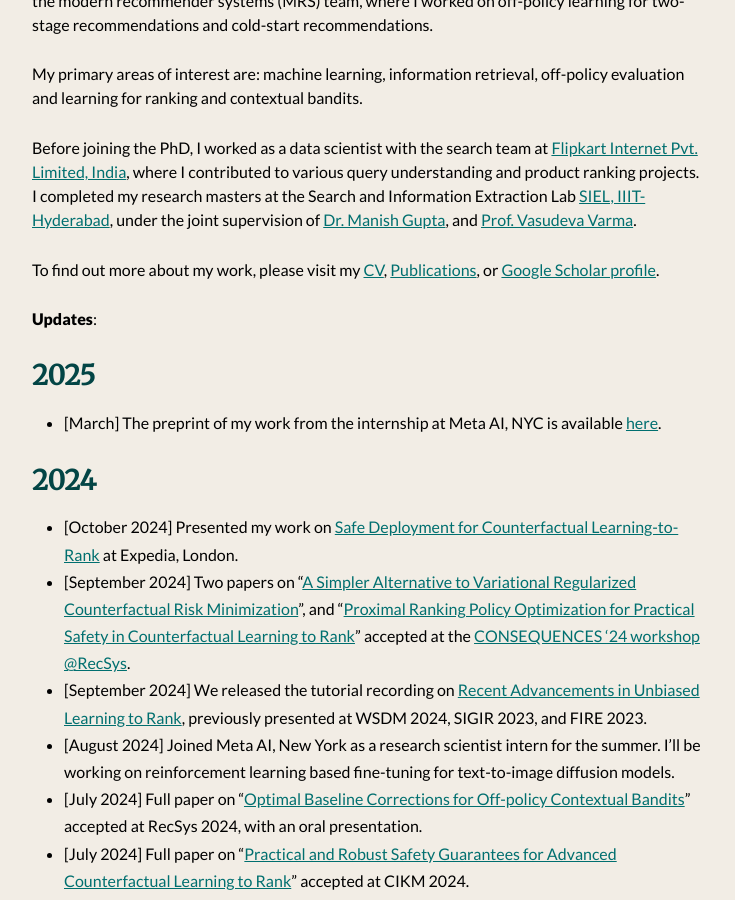
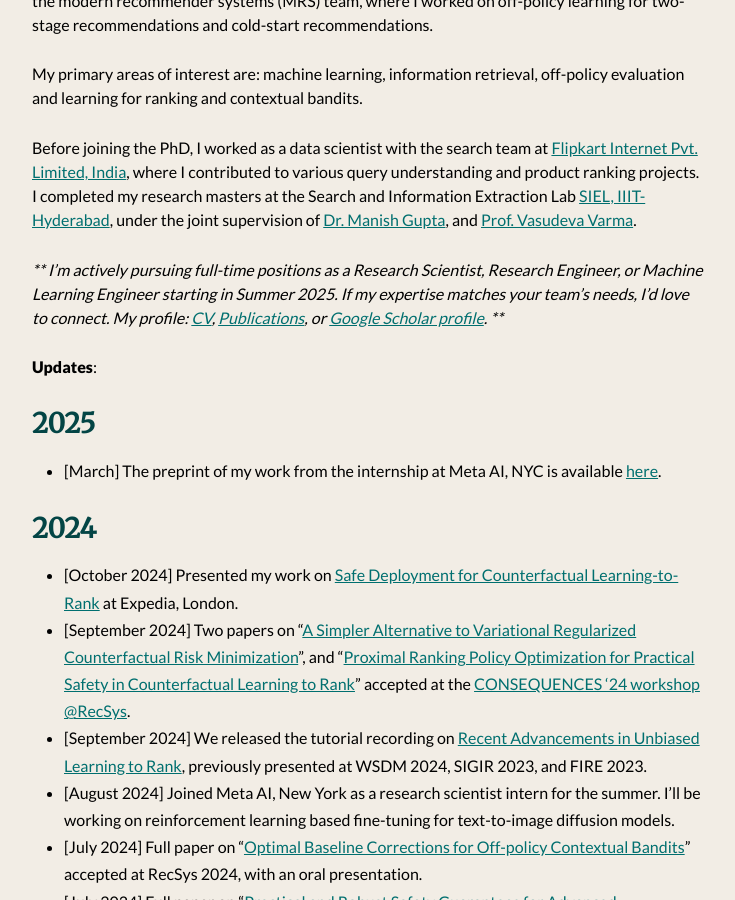
Before and after one commit to shashankg7/shashankg7.github.io, a Jekyll site: the page built from index.md, in a window 1280 px wide and 900 px high, scrolled down 326 px. Shown: the whole window, without its empty margins (272-1007 px from the left). Built offline with Jekyll 4.4.1, drawn with Linux system fonts in a browser that asks for light colours; nearby versions of some CDN libraries.

Commit message:
Update index.md

```diff
--- a/index.md
+++ b/index.md
@@ -11,7 +11,7 @@
 
 Before joining the PhD, I worked as a data scientist with the search team at [Flipkart Internet Pvt. Limited, India](https://tech.flipkart.com/data-science/home), where I contributed to various query understanding and product ranking projects. I completed my research masters at the Search and Information Extraction Lab [SIEL, IIIT-Hyderabad](search.iiit.ac.in), under the joint supervision of [Dr. Manish Gupta](https://www.microsoft.com/en-us/research/people/gmanish/?from=http%3A%2F%2Fresearch.microsoft.com%2Fen-us%2Fpeople%2Fgmanish%2F#), and [Prof. Vasudeva Varma](https://faculty.iiit.ac.in/~vv/Home.html).
 
-To find out more about my work, please visit my [CV](/resume-final.pdf), [Publications](/publications/), or [Google Scholar profile](https://scholar.google.com/citations?user=UvTcU-IAAAAJ&hl=en).
+*** I’m actively pursuing full-time positions as a Research Scientist, Research Engineer, or Machine Learning Engineer starting in Summer 2025. If my expertise matches your team’s needs, I’d love to connect. My profile: [CV](/resume-final.pdf), [Publications](/publications/), or [Google Scholar profile](https://scholar.google.com/citations?user=UvTcU-IAAAAJ&hl=en). ***
 
 **Updates**:
 
```
